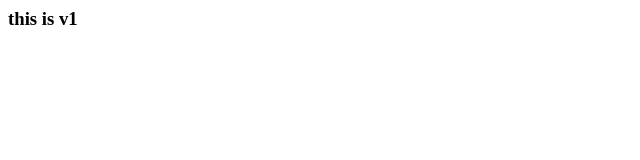
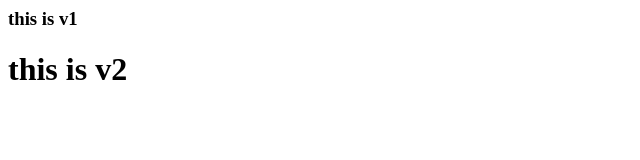
Before and after one commit to ajinkyaraut800/my-repo, a plain HTML site: page index.html in a window 1280 px wide. Shown: the whole page, without its empty margins (0-640 px from the left). Drawn offline with Linux system fonts and the light colour scheme.

Commit message:
version 2 update

```diff
--- a/index.html
+++ b/index.html
@@ -1 +1,2 @@
 <h3>this is v1 <h3/>
+<h1>this is v2<h1/>
```
